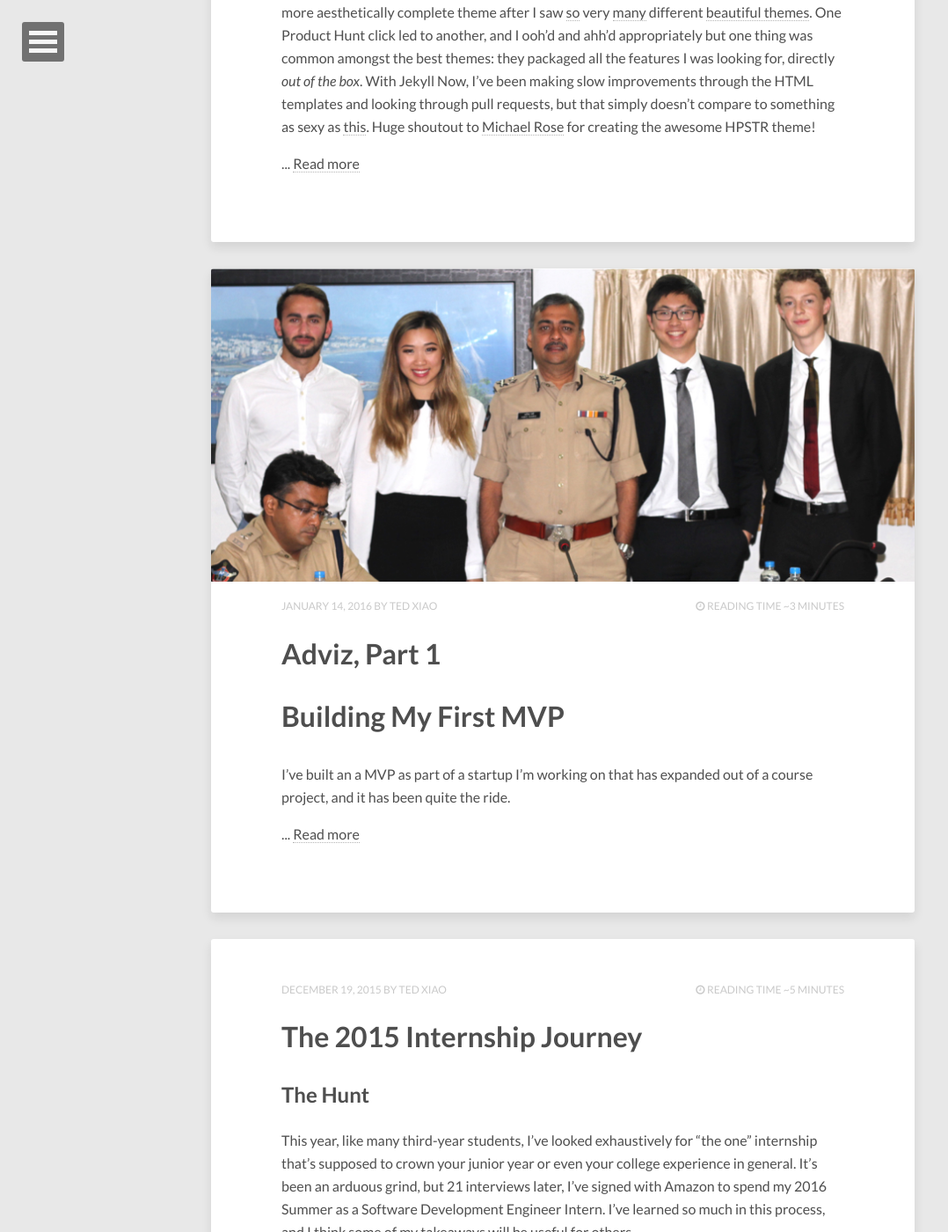
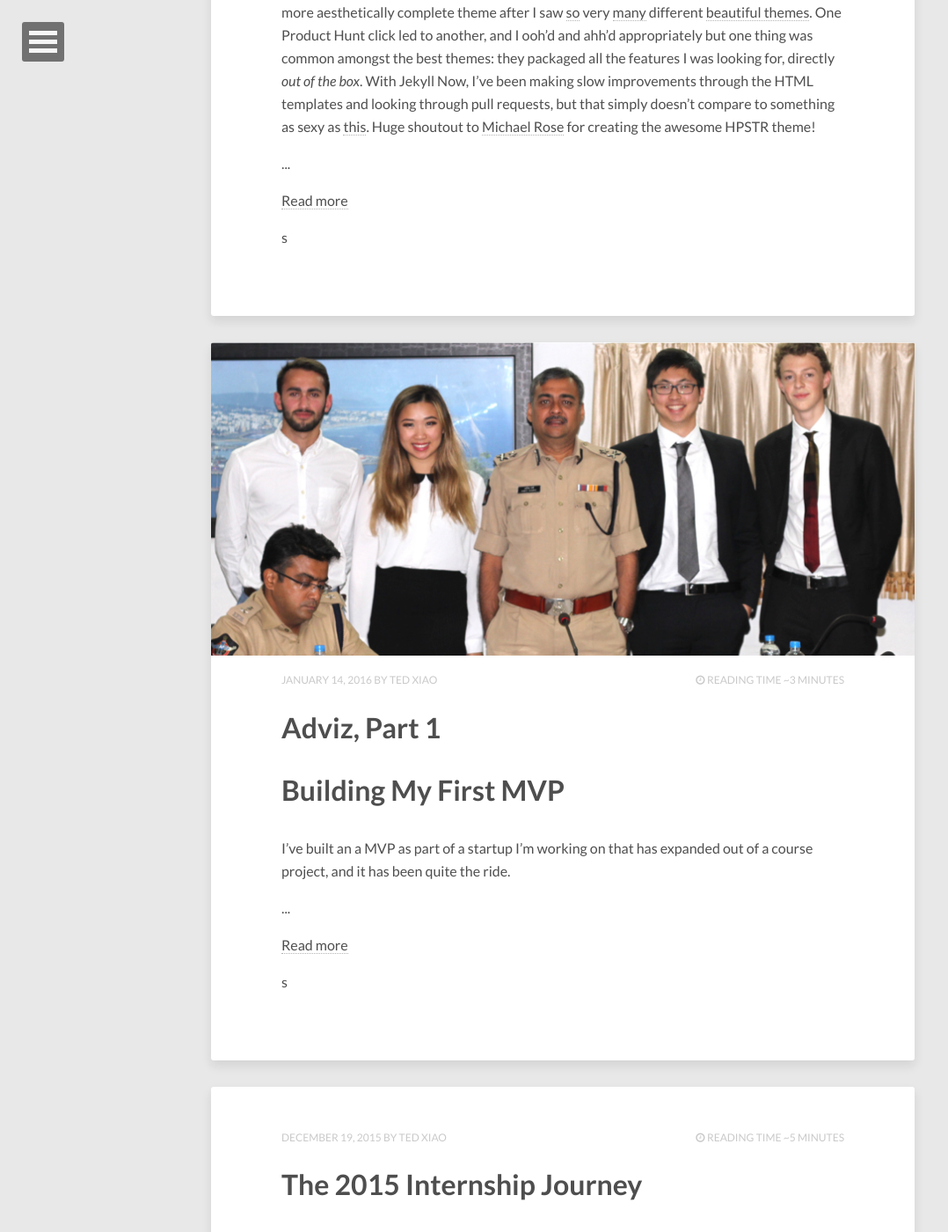
Before and after one commit to txizzle/blog, a Jekyll site: the page built from index.html, in a window 1280 px wide and 1400 px high, scrolled down 737 px. Shown: the whole window at 88% size, without its empty margins (0-1078 px from the left). Built offline with Jekyll 4.4.1, drawn with Linux system fonts in a browser that asks for light colours; nearby versions of some CDN libraries; the list of posts is cut into pages by our own code.

```diff
--- a/index.html
+++ b/index.html
@@ -35,14 +35,12 @@ image:
   </header>
   <div class="entry-content">
     {{ post.excerpt }}
-    <p>
     ...
     {% if post.link %}
-      <a href="{{ site.url }}{{ post.url }}" class="permalink" rel="bookmark" title="{{ post.title }}"><i class="fa fa-bookmark"></i></a> <a href="{{ post.link }}">Read more</a>
+      <p><a href="{{ site.url }}{{ post.url }}" class="permalink" rel="bookmark" title="{{ post.title }}"><i class="fa fa-bookmark"></i></a> <a href="{{ post.link }}">Read more</a></p>
     {% else %}
-      <a href="{{ site.url }}{{ post.url }}" rel="bookmark" title="{{ post.title }}" itemprop="url">Read more</a>
+      <p><a href="{{ site.url }}{{ post.url }}" rel="bookmark" title="{{ post.title }}" itemprop="url">Read more</a></p>s
     {% endif %}
-    </p>
   </div><!-- /.entry-content -->
 </article><!-- /.hentry -->
 {% endfor %}
```
